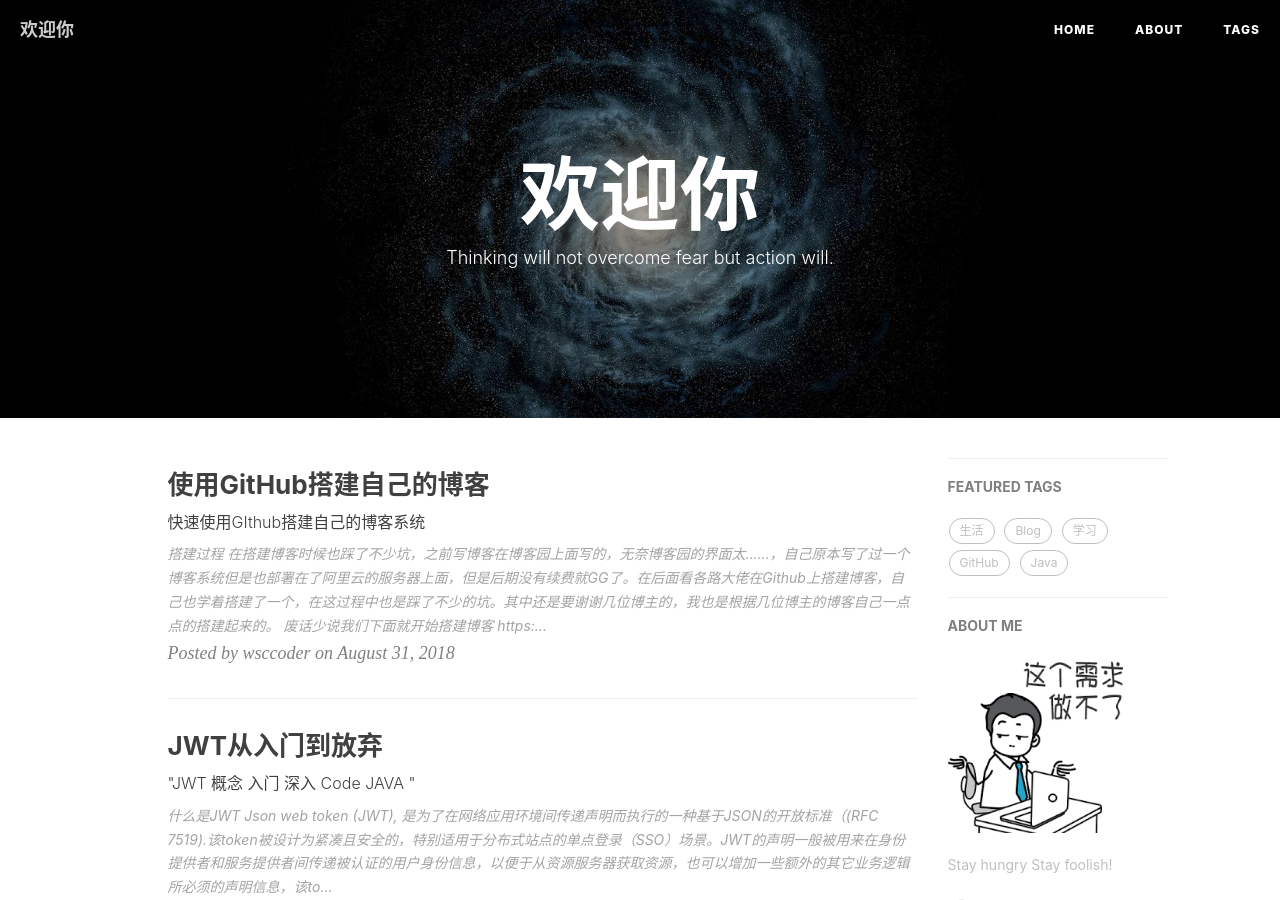
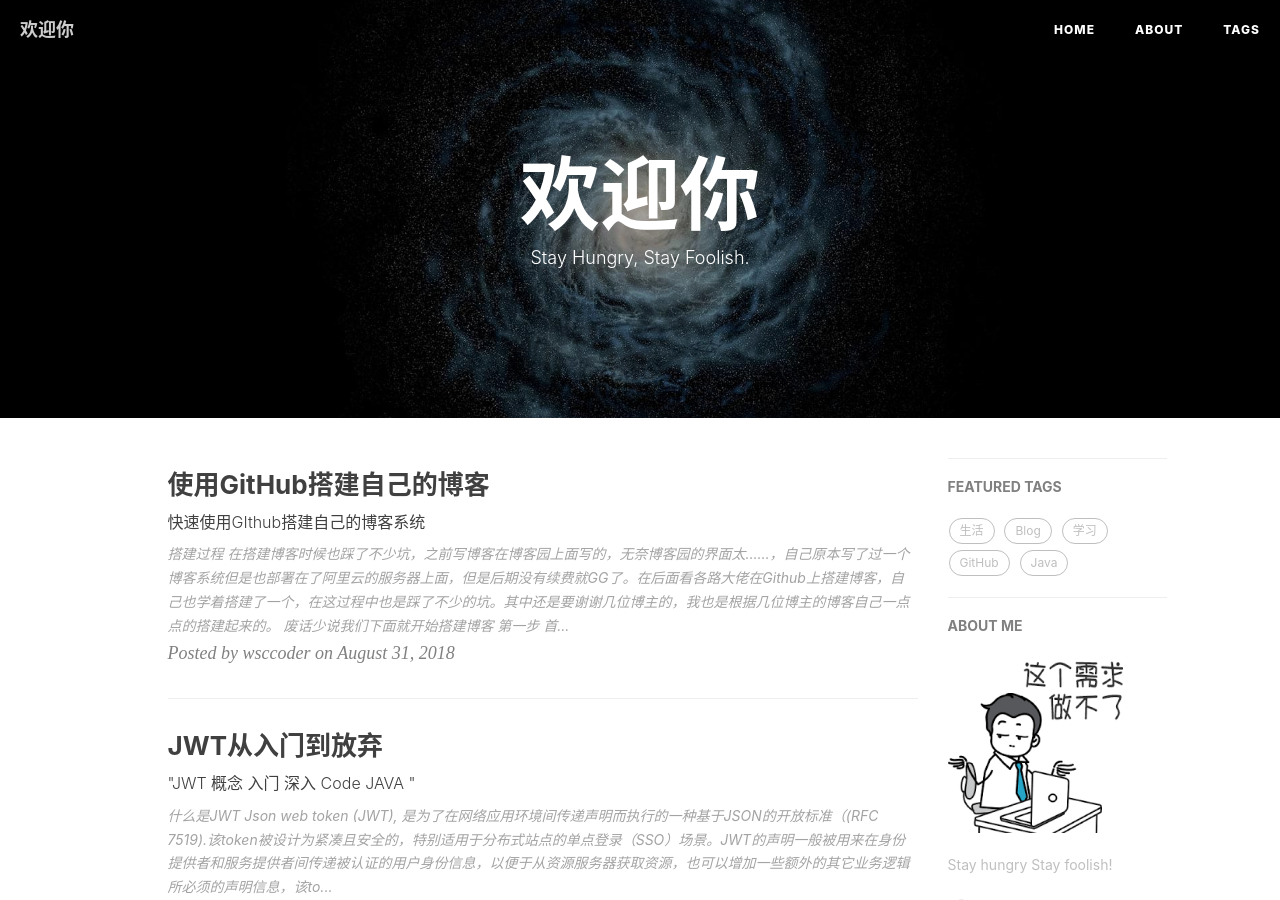
Before and after one commit to wsccoder/wsccoder.github.io, a Jekyll site: the page built from index.html, in a window 1280 px wide and 900 px high. Built offline with Jekyll 4.4.1, drawn with Linux system fonts in a browser that asks for light colours; nearby versions of some CDN libraries; the list of posts is cut into pages by our own code; comment, search, counter and statistics services are not loaded.

Commit message:
修改标题

```diff
--- a/index.html
+++ b/index.html
@@ -1,6 +1,6 @@
 ---
 layout: page
-description: "Thinking will not overcome fear but action will."
+description: "Stay Hungry, Stay Foolish."
 ---
 
 {% for post in paginator.posts %}
```
Also changed, not shown: _posts/2018-08-31-how-to-github-pickup-blogset.md (+8 -2 lines).
